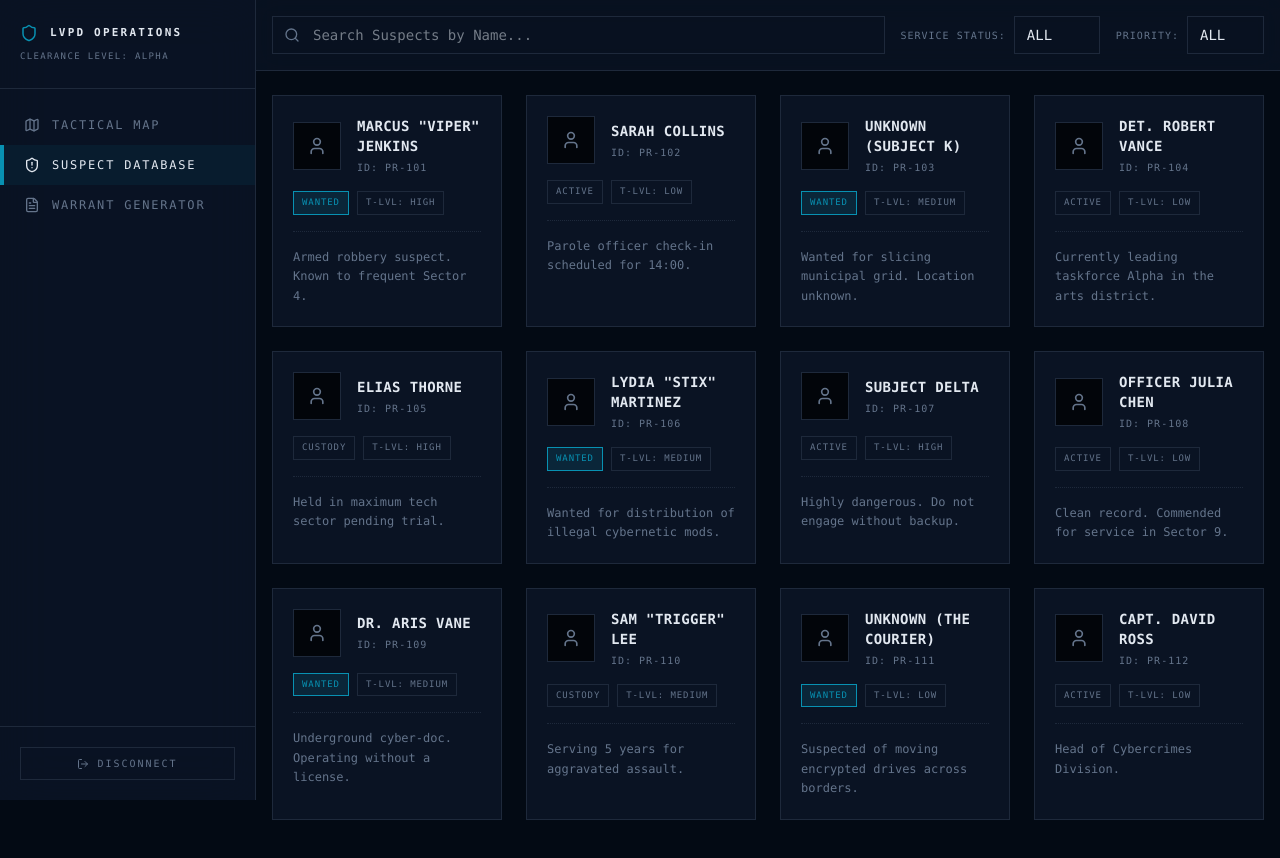
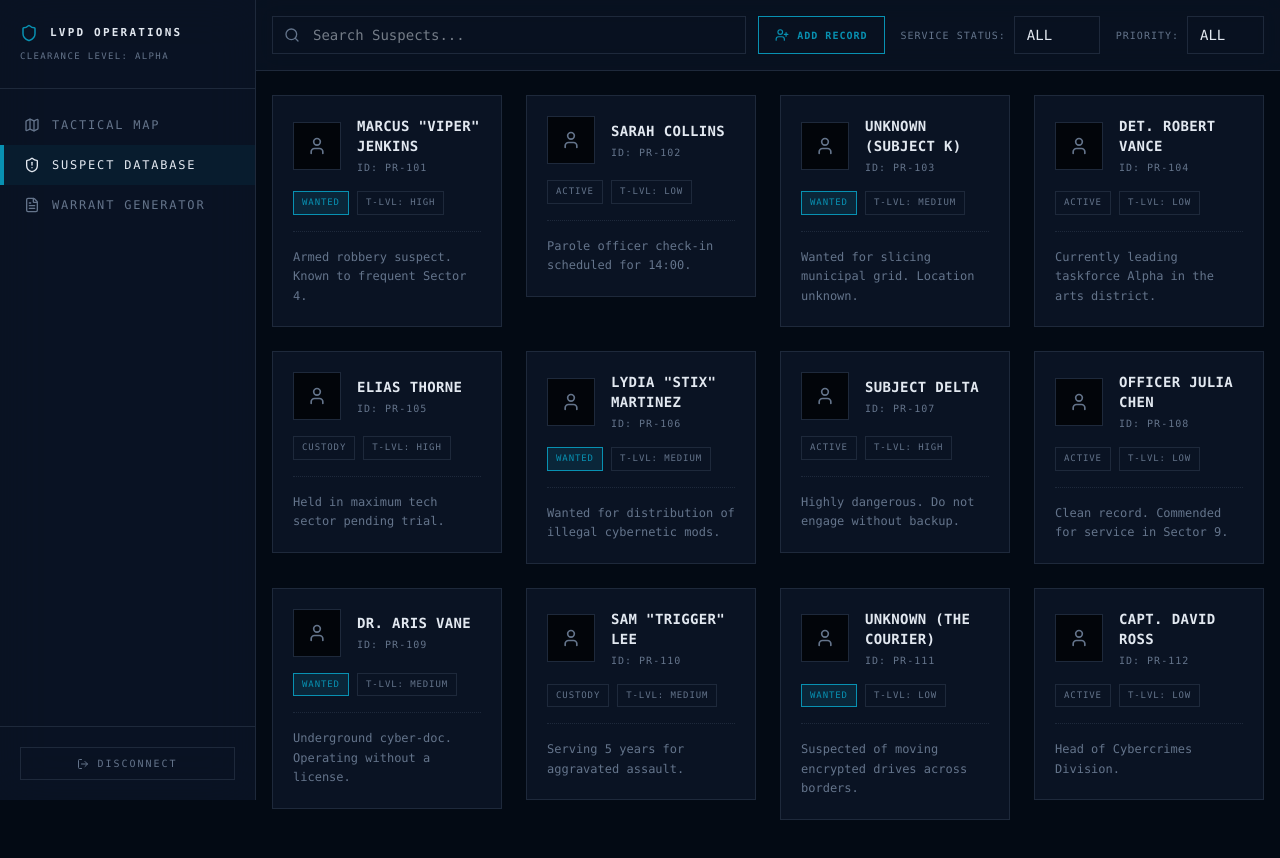
Before and after one commit to Amogh-Gurudatta/SCPD-Frontend, a Next.js app: page /database in a window 1280 px wide. Shown: the top 858 px of the page. Built offline with nearby package versions, Linux system fonts and the light colour scheme.

Commit message:
feat: implement global data management with DataContext, add profile deletion/archiving, and enhance UI with theme-switching glitch effects and motion animations.

```diff
--- a/package.json
+++ b/package.json
@@ -10,6 +10,7 @@
   },
   "dependencies": {
     "clsx": "^2.1.1",
+    "framer-motion": "^12.38.0",
     "html2canvas": "^1.4.1",
     "jspdf": "^4.2.1",
     "leaflet": "^1.9.4",
@@ -18,6 +19,7 @@
     "react": "19.2.4",
     "react-dom": "19.2.4",
     "react-leaflet": "^5.0.0",
+    "sonner": "^2.0.7",
     "tailwind-merge": "^3.5.0"
   },
   "devDependencies": {
--- a/src/app/(dashboard)/database/page.tsx
+++ b/src/app/(dashboard)/database/page.tsx
@@ -2,9 +2,32 @@
 
 import { useState, useMemo } from 'react';
 import { useTheme } from '@/context/ThemeContext';
-import { MOCK_PROFILES } from '@/lib/profileData';
+import { useData } from '@/context/DataContext';
 import FilterBar from '@/components/database/FilterBar';
 import ProfileCard from '@/components/database/ProfileCard';
+import { motion } from 'framer-motion';
+
+const containerVariants = {
+  hidden: { opacity: 0 },
+  visible: {
+    opacity: 1,
+    transition: {
+      staggerChildren: 0.05,
+    },
+  },
+};
+
+const itemVariants = {
+  hidden: { opacity: 0, y: 10 },
+  visible: {
+    opacity: 1,
+    y: 0,
+    transition: {
+      duration: 0.2,
+      ease: 'circOut'
+    }
+  },
+};
 
 export default function DatabasePage() {
   const [query, setQuery] = useState('');
@@ -12,10 +35,11 @@ export default function DatabasePage() {
   const [threatFilter, setThreatFilter] = useState('ALL');
 
   const { theme } = useTheme();
+  const { profiles } = useData();
   const isPolice = theme === 'police';
 
   const filteredProfiles = useMemo(() => {
-    return MOCK_PROFILES.filter((profile) => {
+    return profiles.filter((profile) => {
       const name = isPolice ? profile.policeName : profile.mafiaName;
       const status = isPolice ? profile.policeStatus : profile.mafiaStatus;
       const threat = isPolice ? profile.policeThreat : profile.mafiaThreat;
@@ -55,11 +79,18 @@ export default function DatabasePage() {
 
       <div className="max-w-7xl mx-auto px-4 pb-12">
         {filteredProfiles.length > 0 ? (
-          <div className="grid grid-cols-1 sm:grid-cols-2 lg:grid-cols-3 xl:grid-cols-4 gap-6">
+          <motion.div
+            className="grid grid-cols-1 sm:grid-cols-2 lg:grid-cols-3 xl:grid-cols-4 gap-6"
+            variants={containerVariants}
+            initial="hidden"
+            animate="visible"
+          >
             {filteredProfiles.map((profile) => (
-              <ProfileCard key={profile.id} profile={profile} />
+              <motion.div key={profile.id} variants={itemVariants}>
+                <ProfileCard profile={profile} />
+              </motion.div>
             ))}
-          </div>
+          </motion.div>
         ) : (
           <div className="flex flex-col items-center justify-center p-20 opacity-50">
             <p className="text-sm font-mono uppercase tracking-widest" style={{ color: 'var(--text-muted)' }}>
--- a/src/app/layout.tsx
+++ b/src/app/layout.tsx
@@ -2,6 +2,8 @@ import type { Metadata } from 'next';
 import { Inter } from 'next/font/google';
 import './globals.css';
 import { ThemeProvider } from '@/context/ThemeContext';
+import { DataProvider } from '@/context/DataContext';
+import { Toaster } from 'sonner';
 
 const inter = Inter({ subsets: ['latin'] });
 
@@ -19,7 +21,10 @@ export default function RootLayout({
     <html lang="en" suppressHydrationWarning>
       <body className={`${inter.className} min-h-screen antialiased`}>
         <ThemeProvider>
-          {children}
+          <DataProvider>
+            {children}
+            <Toaster position="top-right" theme="dark" />
+          </DataProvider>
         </ThemeProvider>
       </body>
     </html>
--- a/src/components/database/FilterBar.tsx
+++ b/src/components/database/FilterBar.tsx
@@ -1,7 +1,9 @@
 'use client';
 
 import { useTheme } from '@/context/ThemeContext';
-import { Search } from 'lucide-react';
+import { useData } from '@/context/DataContext';
+import { Search, Plus, UserPlus } from 'lucide-react';
+import { toast } from 'sonner';
 
 interface FilterBarProps {
   query: string;
@@ -21,7 +23,29 @@ export default function FilterBar({
   setThreatFilter,
 }: FilterBarProps) {
   const { theme } = useTheme();
+  const { addProfile } = useData();
   const isPolice = theme === 'police';
+
+  const handleAdd = () => {
+    const id = `ID-${Math.random().toString(36).substr(2, 6).toUpperCase()}`;
+    const newProfile = {
+      id,
+      policeName: `Suspect_${id.split('-')[1]}`,
+      mafiaName: `Target_${id.split('-')[1]}`,
+      policeStatus: isPolice ? 'WANTED' : 'ACTIVE',
+      mafiaStatus: isPolice ? 'ONLINE' : 'COMPROMISED',
+      policeThreat: 'MEDIUM',
+      mafiaThreat: 'HIGH',
+      policeNotes: 'Newly initialized entry. Awaiting field investigation.',
+      mafiaNotes: 'Fresh link established. Monitoring uplink nodes.',
+    };
+
+    addProfile(newProfile);
+    toast.success(isPolice ? 'NEW ENTRY CREATED' : 'NODE ADDED', {
+      description: `Identifier ${id} registered to active database.`,
+      className: 'font-mono uppercase text-xs',
+    });
+  };
 
   return (
     <div
@@ -33,9 +57,10 @@ export default function FilterBar({
         borderBottom: '1px solid var(--border-color)',
       }}
     >
-      <div className="flex flex-col md:flex-row gap-4 max-w-7xl mx-auto items-center">
-        {/* Search Input */}
-        <div className="relative flex-1 w-full">
+      <div className="flex flex-col lg:flex-row gap-4 max-w-7xl mx-auto items-center">
+        {/* Search Input & Add Button */}
+        <div className="flex gap-3 flex-1 w-full">
+          <div className="relative flex-1">
             <Search
               size={16}
               className="absolute left-3 top-1/2 -translate-y-1/2"
@@ -45,7 +70,7 @@ export default function FilterBar({
               type="text"
               value={query}
               onChange={(e) => setQuery(e.target.value)}
-            placeholder={isPolice ? 'Search Suspects by Name...' : 'Search Targets by Alias...'}
+              placeholder={isPolice ? 'Search Suspects...' : 'Search Targets...'}
               className="w-full pl-10 pr-4 py-2 text-sm font-mono outline-none transition-colors duration-200"
               style={{
                 backgroundColor: 'transparent',
@@ -55,6 +80,19 @@ export default function FilterBar({
               onFocus={(e) => (e.target.style.borderColor = 'var(--accent-primary)')}
               onBlur={(e) => (e.target.style.borderColor = 'var(--border-color)')}
             />
+          </div>
+
+          <button
+            onClick={handleAdd}
+            className="flex items-center gap-2 px-4 py-2 text-[10px] font-mono font-bold uppercase tracking-widest transition-all hover:bg-[var(--accent-primary)] hover:text-black shrink-0"
+            style={{
+              border: '1px solid var(--accent-primary)',
+              color: 'var(--accent-primary)',
+            }}
+          >
+            {isPolice ? <UserPlus size={14} /> : <Plus size={14} />}
+            <span className="hidden sm:inline">{isPolice ? 'Add Record' : 'Inject Node'}</span>
+          </button>
         </div>
 
         {/* Status Dropdown */}
--- a/src/components/database/ProfileCard.tsx
+++ b/src/components/database/ProfileCard.tsx
@@ -1,8 +1,10 @@
 'use client';
 
 import { useTheme } from '@/context/ThemeContext';
+import { useData } from '@/context/DataContext';
 import { type ProfileData } from '@/lib/profileData';
-import { User } from 'lucide-react';
+import { User, Archive, Trash2 } from 'lucide-react';
+import { toast } from 'sonner';
 
 interface ProfileCardProps {
   profile: ProfileData;
@@ -10,6 +12,7 @@ interface ProfileCardProps {
 
 export default function ProfileCard({ profile }: ProfileCardProps) {
   const { theme } = useTheme();
+  const { deleteProfile } = useData();
   const isPolice = theme === 'police';
 
   const name = isPolice ? profile.policeName : profile.mafiaName;
@@ -17,13 +20,22 @@ export default function ProfileCard({ profile }: ProfileCardProps) {
   const threat = isPolice ? profile.policeThreat : profile.mafiaThreat;
   const notes = isPolice ? profile.policeNotes : profile.mafiaNotes;
 
+  const handleDelete = (e: React.MouseEvent) => {
+    e.stopPropagation();
+    deleteProfile(profile.id);
+    toast.error(isPolice ? 'RECORD ARCHIVED' : 'DATA PURGED', {
+      description: `Subject ${profile.id} has been removed from active database.`,
+      className: 'font-mono uppercase text-xs',
+    });
+  };
+
   // Determine indicator colors based on threat or status (depending on your logic, keeping it simple: use accent for active/critical)
   // For Police, WANTED might be accent. For Mafia, ONLINE might be accent.
   const isHighAlert = status === 'WANTED' || status === 'BURNED' || status === 'COMPROMISED';
 
   return (
     <div
-      className="flex flex-col p-5 group cursor-pointer transition-colors duration-200"
+      className="flex flex-col p-5 group cursor-pointer transition-all duration-200 relative overflow-hidden"
       style={{
         backgroundColor: 'var(--bg-surface)',
         border: '1px solid var(--border-color)',
@@ -35,6 +47,15 @@ export default function ProfileCard({ profile }: ProfileCardProps) {
         e.currentTarget.style.borderColor = 'var(--border-color)';
       }}
     >
+      {/* Archive Button Overlay */}
+      <button
+        onClick={handleDelete}
+        className="absolute top-2 right-2 p-2 opacity-0 group-hover:opacity-100 transition-opacity bg-red-900/20 hover:bg-red-600 text-red-500 hover:text-white border border-red-500/50 z-10"
+        title={isPolice ? "Archive Record" : "Purge Data"}
+      >
+        {isPolice ? <Archive size={14} /> : <Trash2 size={14} />}
+      </button>
+
       <div className="flex items-start justify-between mb-4">
         <div className="flex gap-4 items-center">
           {/* Mugshot Placeholder */}
--- /dev/null
+++ b/src/context/DataContext.tsx
@@ -0,0 +1,74 @@
+'use client';
+
+import React, { createContext, useContext, useState, useCallback, ReactNode } from 'react';
+import { MOCK_PROFILES, type ProfileData } from '@/lib/profileData';
+
+interface WarrantEntry {
+  id: string;
+  targetId: string;
+  timestamp: string;
+  urgency: number;
+  justification: string;
+  type: 'WARRANT' | 'BURN';
+}
+
+interface DataContextType {
+  profiles: ProfileData[];
+  warrantLog: WarrantEntry[];
+  addProfile: (profile: ProfileData) => void;
+  deleteProfile: (id: string) => void;
+  updateProfileStatus: (id: string, policeStatus: string, mafiaStatus: string) => void;
+  addWarrant: (warrant: WarrantEntry) => void;
+}
+
+const DataContext = createContext<DataContextType | undefined>(undefined);
+
+export function DataProvider({ children }: { children: ReactNode }) {
+  const [profiles, setProfiles] = useState<ProfileData[]>(MOCK_PROFILES);
+  const [warrantLog, setWarrantLog] = useState<WarrantEntry[]>([]);
+
+  const addProfile = useCallback((newProfile: ProfileData) => {
+    setProfiles((prev) => [newProfile, ...prev]);
+  }, []);
+
+  const deleteProfile = useCallback((id: string) => {
+    setProfiles((prev) => prev.filter((p) => p.id !== id));
+  }, []);
+
+  const updateProfileStatus = useCallback((id: string, policeStatus: string, mafiaStatus: string) => {
+    setProfiles((prev) =>
+      prev.map((p) =>
+        p.id === id
+          ? { ...p, policeStatus, mafiaStatus }
+          : p
+      )
+    );
+  }, []);
+
+  const addWarrant = useCallback((entry: WarrantEntry) => {
+    setWarrantLog((prev) => [entry, ...prev]);
+  }, []);
+
+  return (
+    <DataContext.Provider
+      value={{
+        profiles,
+        warrantLog,
+        addProfile,
+        deleteProfile,
+        updateProfileStatus,
+        addWarrant,
+      }}
+    >
+      {children}
+    </DataContext.Provider>
+  );
+}
+
+export function useData() {
+  const context = useContext(DataContext);
+  if (context === undefined) {
+    throw new Error('useData must be used within a DataProvider');
+  }
+  return context;
+}
--- a/src/context/ThemeContext.tsx
+++ b/src/context/ThemeContext.tsx
@@ -1,6 +1,7 @@
 'use client';
 
-import React, { createContext, useContext, useEffect, useState } from 'react';
+import React, { createContext, useContext, useEffect, useState, useCallback } from 'react';
+import { motion, AnimatePresence } from 'framer-motion';
 
 type Theme = 'police' | 'mafia';
 
@@ -15,15 +16,17 @@ interface ThemeContextType {
 const ThemeContext = createContext<ThemeContextType | undefined>(undefined);
 
 export function ThemeProvider({ children }: { children: React.ReactNode }) {
-  const [theme, setTheme] = useState<Theme>('police');
+  const [theme, setThemeState] = useState<Theme>('police');
   const [mafiaSession, setMafiaSession] = useState(false);
   const [mounted, setMounted] = useState(false);
+  const [glitching, setGlitching] = useState(false);
+  const [glitchTheme, setGlitchTheme] = useState<Theme>('police');
 
   useEffect(() => {
     setMounted(true);
     const savedTheme = localStorage.getItem('scpd-theme') as Theme | null;
     if (savedTheme === 'police' || savedTheme === 'mafia') {
-      setTheme(savedTheme);
+      setThemeState(savedTheme);
     }
     const savedSession = localStorage.getItem('scpd-mafia-session');
     if (savedSession === 'true') {
@@ -44,13 +47,40 @@ export function ThemeProvider({ children }: { children: React.ReactNode }) {
     localStorage.setItem('scpd-mafia-session', String(mafiaSession));
   }, [mafiaSession, mounted]);
 
-  const toggleTheme = () => {
-    setTheme((prev) => (prev === 'police' ? 'mafia' : 'police'));
-  };
+  const setTheme = useCallback((newTheme: Theme) => {
+    setThemeState(prev => {
+      if (newTheme === prev) return prev;
+      setGlitchTheme(newTheme);
+      setGlitching(true);
+      setTimeout(() => {
+        setGlitching(false);
+      }, 200);
+      return newTheme;
+    });
+  }, []);
+
+  const toggleTheme = useCallback(() => {
+    setTheme(theme === 'police' ? 'mafia' : 'police');
+  }, [theme, setTheme]);
 
   return (
     <ThemeContext.Provider value={{ theme, toggleTheme, setTheme, mafiaSession, setMafiaSession }}>
       {children}
+      <AnimatePresence>
+        {glitching && mounted && (
+          <motion.div
+            initial={{ opacity: 0 }}
+            animate={{ opacity: 1 }}
+            exit={{ opacity: 0 }}
+            transition={{ duration: 0.1, ease: 'linear' }}
+            className="fixed inset-0 pointer-events-none z-[9999]"
+            style={{
+              backgroundColor: glitchTheme === 'police' ? '#ffffff' : '#ff0000',
+              mixBlendMode: glitchTheme === 'police' ? 'overlay' : 'exclusion',
+            }}
+          />
+        )}
+      </AnimatePresence>
     </ThemeContext.Provider>
   );
 }
```
Also changed, not shown: src/app/(dashboard)/generator/page.tsx (+19 -0 lines), src/components/generator/LivePreview.tsx (+12 -2 lines), 1 other file (tests, documents, lock files or other folders). Lines whose indentation alone changed are shown as unchanged.
